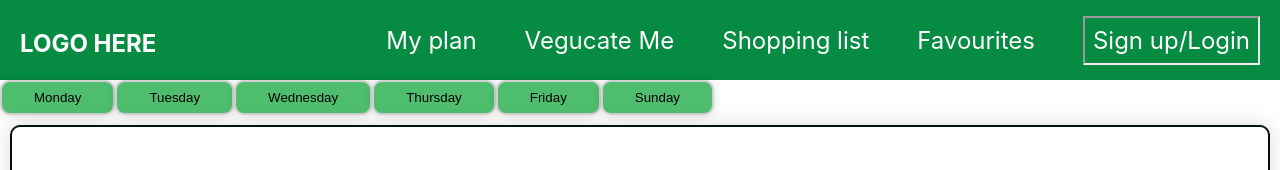
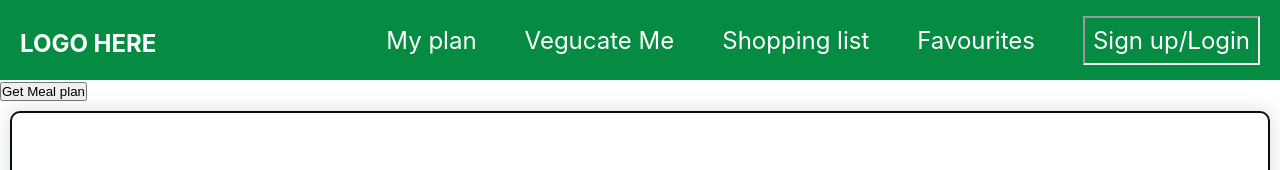
Before and after one commit to SchoolOfCode/w15_collaborative-react-project-team-f-plantasty, a React (Create React App) app in the folder plantasty/: page /mealplan in a window 1280 px wide. Shown: the top 170 px of the page. Built offline with nearby package versions, Linux system fonts and the light colour scheme.

Commit message:
api working but button is not

```diff
--- a/plantasty/src/Pages/MealPlanCreated.js
+++ b/plantasty/src/Pages/MealPlanCreated.js
@@ -2,10 +2,10 @@ import React, { useState } from 'react';
 import Navbar from '../Components/Header/Navbar';
 import Footer from '../Components/Footer';
 import MiniRecipeCard from '../Components/MiniRecipeCard';
-import TextButton from '../Components/TextButton';
+// import TextButton from '../Components/TextButton';
 
 // Alina APIKey: 'https://api.spoonacular.com/mealplanner/generate?apiKey=11cf2295cd61422389f3a0b5611fcb30&timeFrame=day&targetCalories=2000&Diet=Vegan';
-//Tania APIKey:'https://api.spoonacular.com/mealplanner/generate?apiKey=11cf2295cd61422389f3a0b5611fcb30&timeFrame=day&targetCalories=2000&Diet=Vegan'
+//Tania APIKey:'https://api.spoonacular.com/mealplanner/generate?apiKey=81d1af1612cd4093abbfa7b29f39fd3e&timeFrame=day&targetCalories=2000&Diet=Vegan'
 
 function MealPlanCreated() {
   const [mealData, setMealData] = useState([]);
@@ -27,7 +27,7 @@ function MealPlanCreated() {
 
   function getMealPlan() {
     fetch(
-      'https://api.spoonacular.com/mealplanner/generate?apiKey=11cf2295cd61422389f3a0b5611fcb30&timeFrame=day&targetCalories=2000&Diet=Vegan'
+      'https://api.spoonacular.com/mealplanner/generate?apiKey=81d1af1612cd4093abbfa7b29f39fd3e&timeFrame=day&targetCalories=2000&Diet=Vegan'
     )
       .then((response) => response.json())
       .then((mealDataArray) => {
@@ -47,14 +47,15 @@ function MealPlanCreated() {
       <div>
         <Navbar />
       </div>
-      <div>
+      <button onClick={getMealPlan}>Get Meal plan</button>
+      {/* <div>
         <TextButton text={'Monday'} onClick={getMealPlan} />
         <TextButton text={'Tuesday'} onClick={getMealPlan} />
         <TextButton text={'Wednesday'} onClick={getMealPlan} />
         <TextButton text={'Thursday'} onClick={getMealPlan} />
         <TextButton text={'Friday'} onClick={getMealPlan} />
         <TextButton text={'Sunday'} onClick={getMealPlan} />
-      </div>
+      </div> */}
       <div>
         {/* surely there is a better way to do this? */}
         <MiniRecipeCard text={mealData[0]} />
```
